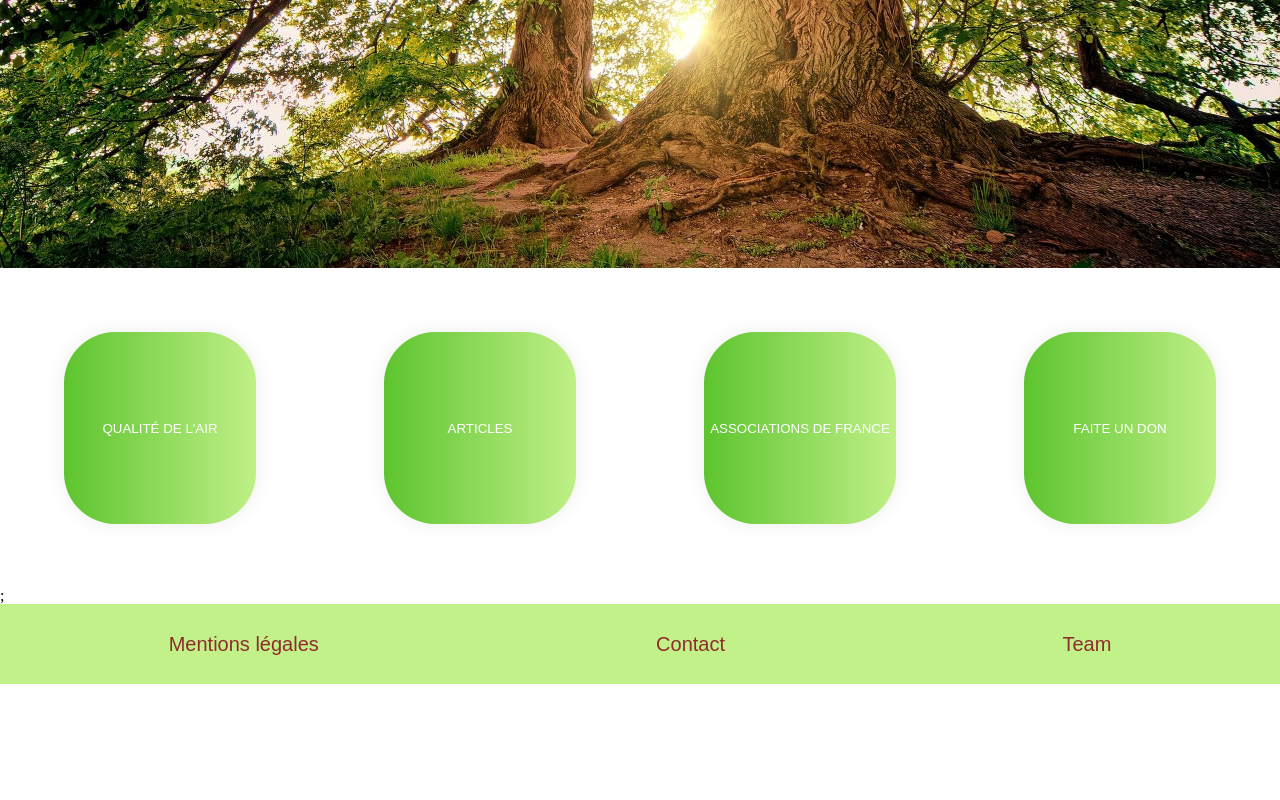
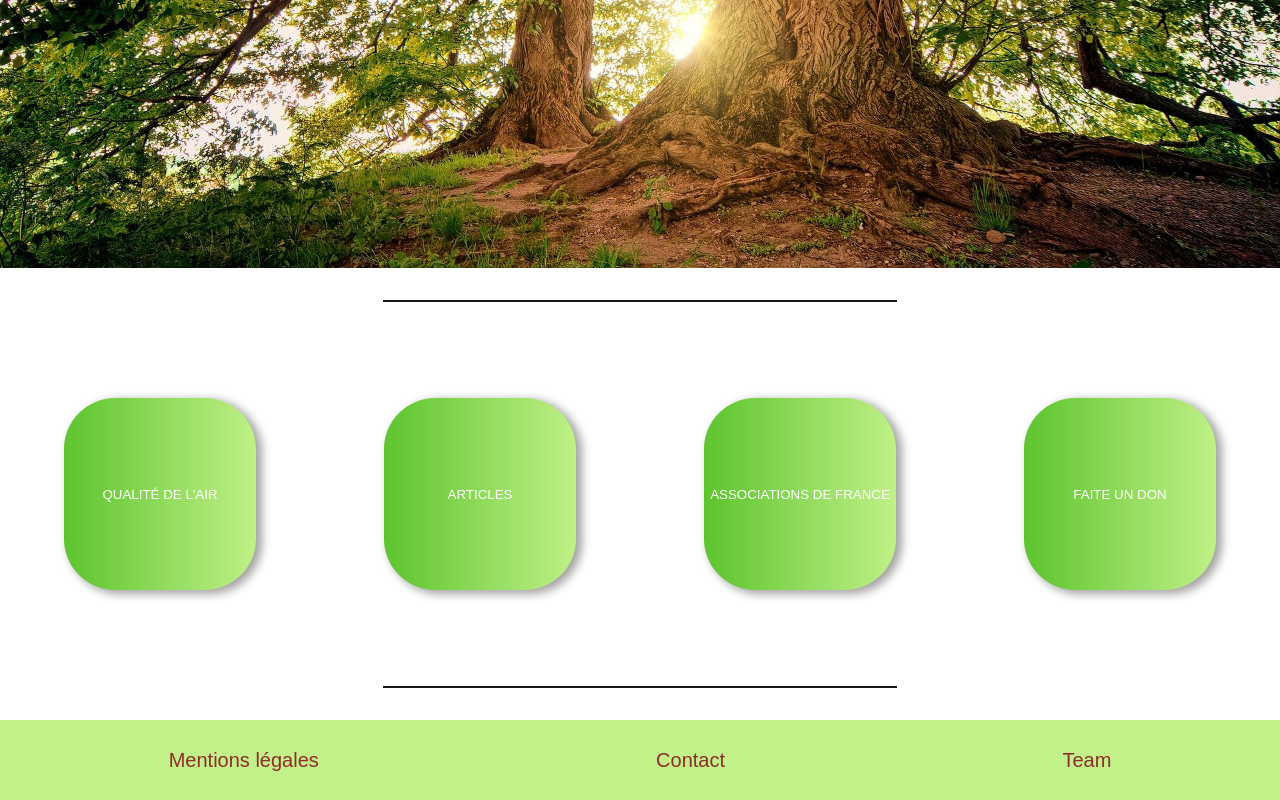
Before and after one commit to Hamza-Luciano/Hackathon, a React (Vite) app in the folder frontend/: page / in a window 1280 px wide. Shown: the part 612-1412 px from the top of the page. Before the commit the page ends 1296 px from the top, so only its background shows below. Built offline with nearby package versions, Linux system fonts and the light colour scheme.

Commit message:
little bit CSS and fixed

```diff
--- a/frontend/src/App.jsx
+++ b/frontend/src/App.jsx
@@ -17,7 +17,6 @@ function App() {
         <Route path="/mycity" element={<CardForm />} />
         <Route path="/articles" element={<VehiclesEmissions />} />
       </Routes>
-
       <Footer />
     </div>
   );
--- a/frontend/src/components/Links/index.jsx
+++ b/frontend/src/components/Links/index.jsx
@@ -4,6 +4,7 @@ import SLinks from "./style";
 function Links() {
   return (
     <SLinks>
+      <hr />
       <div className="buttondiv">
         <Link to="/mycity">
           <button type="button" className="but">
@@ -29,6 +30,7 @@ function Links() {
           </button>
         </a>
       </div>
+      <hr />
     </SLinks>
   );
 }
--- a/frontend/src/components/Links/style.jsx
+++ b/frontend/src/components/Links/style.jsx
@@ -27,13 +27,19 @@ export default styled.section`
     width: 15vw;
     height: 15vw;
     border: none;
-    box-shadow: 10vw;
+    box-shadow: 5px 3px 10px 1px #a4a1a1;
   }
   div.buttondiv {
     display: flex;
     justify-content: space-between;
     margin-top: 4 rem;
     padding: 5vw;
+  }
+  hr {
+    margin: 2rem auto;
+    border: solid #171815 1px;
+    width: 40vw;
+    justify-self: center;
   }
 
   @media screen and (max-width: 620px) {
--- a/frontend/src/pages/Home.jsx
+++ b/frontend/src/pages/Home.jsx
@@ -5,7 +5,7 @@ export default function Home() {
   return (
     <>
       <Header />
-      <Links />;
+      <Links />
     </>
   );
 }
```
